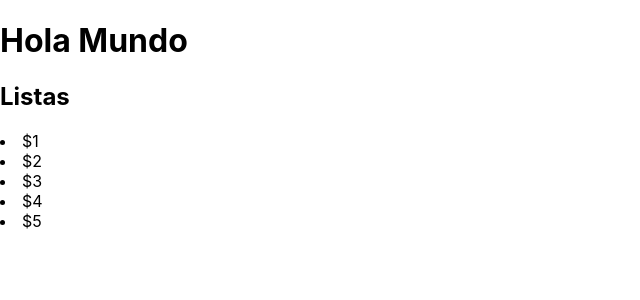
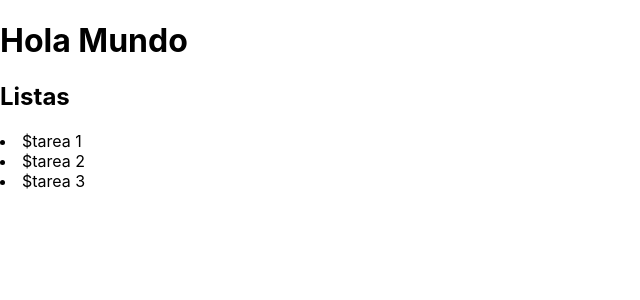
Before and after one commit to tavolafourcade/ReactJsDesdeCero_Ignacio_bluuweb, a React (Create React App) app: page / in a window 1280 px wide. Shown: the top 300 px of the page, without its empty margins (0-640 px from the left). Built offline with nearby package versions, Linux system fonts and the light colour scheme.

Commit message:
[ UPDATE ] Map and array of objects using useState

```diff
--- a/src/components/Listas.jsx
+++ b/src/components/Listas.jsx
@@ -1,13 +1,23 @@
 import React, { useState } from 'react'
 
 const Listas = () => {
-    const estadoInicial = [1,2,3,4,5]
+    const estadoInicial = [
+        {
+            id: 1, texto: 'tarea 1'
+        },
+        {
+            id: 2, texto: 'tarea 2'
+        },
+        {
+            id: 3, texto: 'tarea 3'
+        }
+    ]
     const [lista, setLista] = useState(estadoInicial)
     return (
         <div>
             <h2>Listas</h2>
             {
-                lista.map((e, index) => <li key={index}>${e}</li>)
+                lista.map((e) => <li key={e.id}>${e.texto}</li>)
             }
         </div>
     )
```
